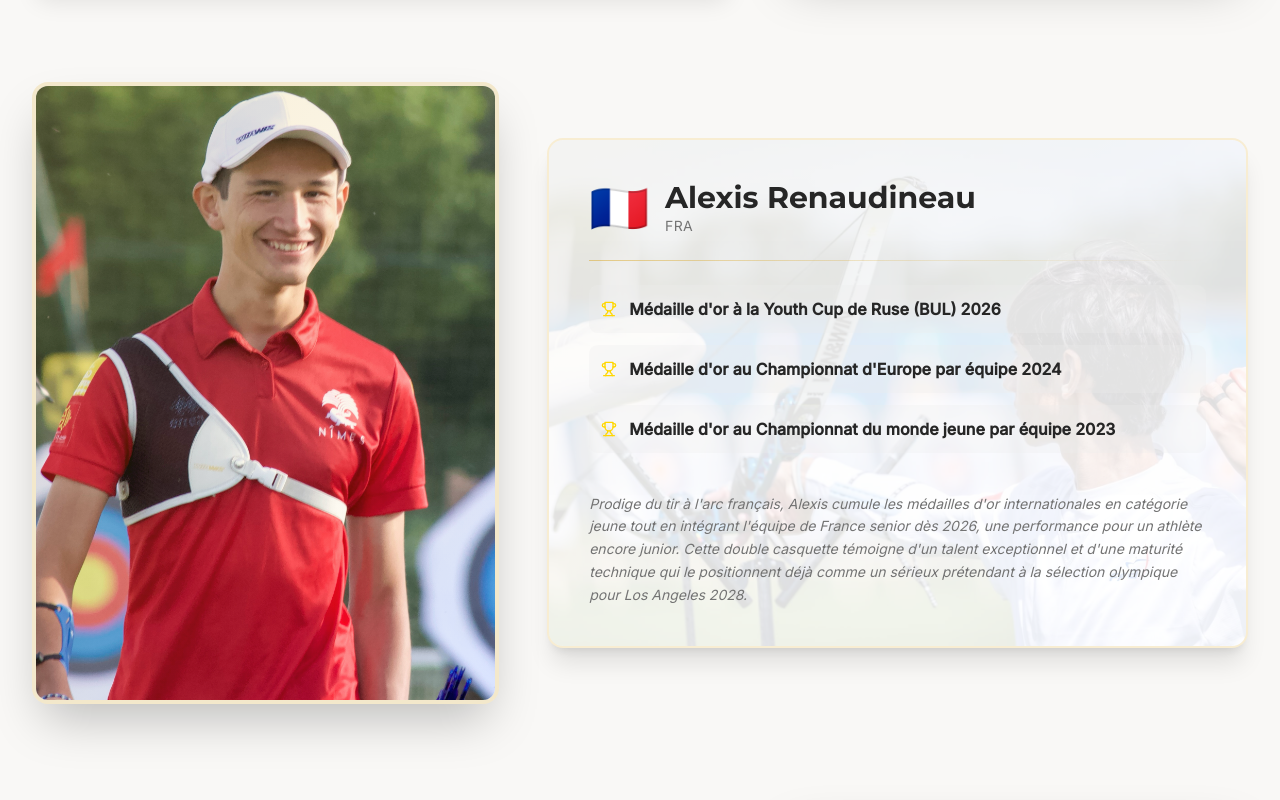
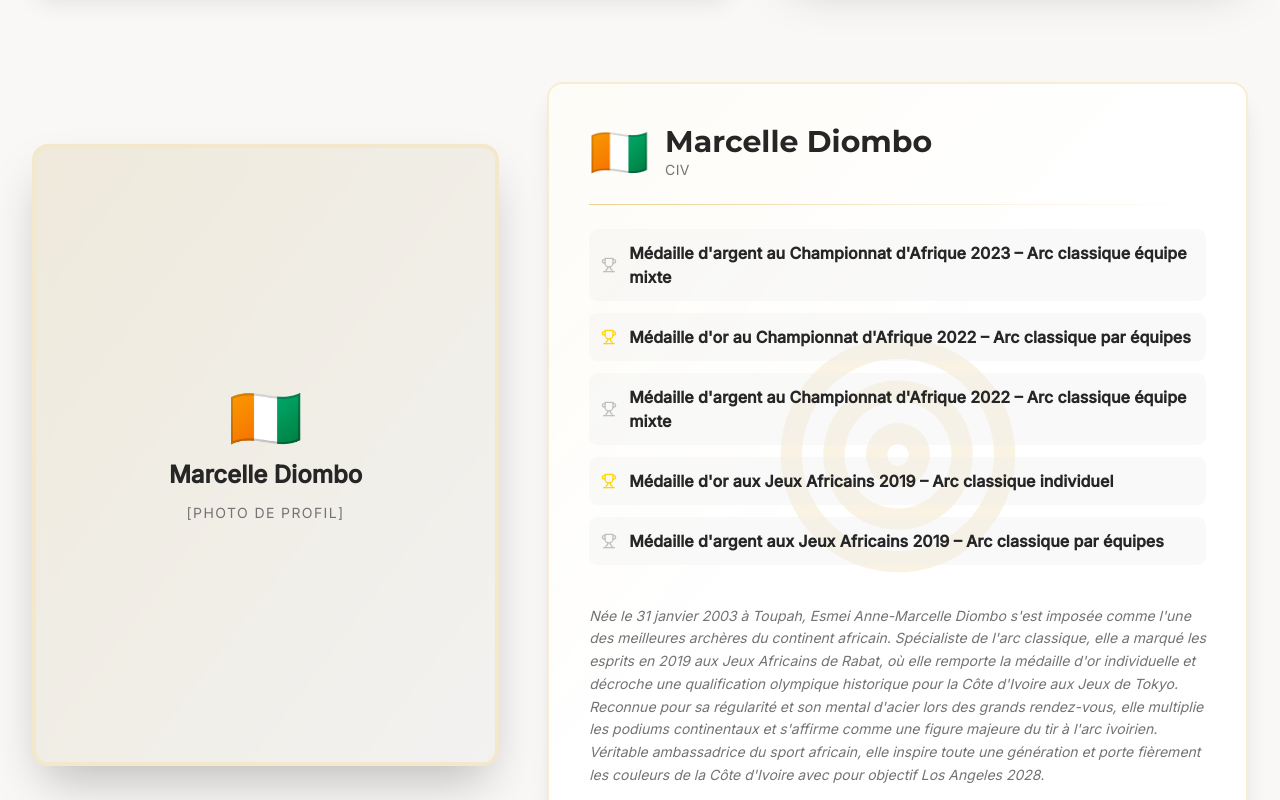
Before and after one commit to nc7hmwtkz4-dot/sg-367be137-3608-459c-9bca-cc2af1e0b7e2-1780337345, a Next.js app: page /los-angeles-2028 in a window 1280 px wide. Shown: the part 4840-5640 px from the top of the page. Built offline with nearby package versions, Linux system fonts and the light colour scheme; no server answers.

Commit message:
feat(data): add marcelle diombo profile and stats

```diff
--- a/src/pages/los-angeles-2028.tsx
+++ b/src/pages/los-angeles-2028.tsx
@@ -188,6 +188,26 @@ export default function LosAngeles2028({ rankings }: PageProps) {
             </AthleteCard>
 
             <AthleteCard
+              name="Marcelle Diombo"
+              country="CIV"
+              flag="🇨🇮"
+              stats={{ discipline: "Arc Classique" }}
+              palmares={[
+                "Médaille d'or aux Jeux Africains 2019 – Arc classique individuel",
+                "Médaille d'argent aux Jeux Africains 2019 – Arc classique par équipes",
+                "Médaille d'or au Championnat d'Afrique 2022 – Arc classique par équipes",
+                "Médaille d'argent au Championnat d'Afrique 2022 – Arc classique équipe mixte",
+                "Médaille d'argent au Championnat d'Afrique 2023 – Arc classique équipe mixte"
+              ]}
+              worldRanking={null}
+              isEven={true}>
+
+              <p className="text-muted-foreground italic text-sm leading-relaxed">
+                Née le 31 janvier 2003 à Toupah, Esmei Anne-Marcelle Diombo s'est imposée comme l'une des meilleures archères du continent africain. Spécialiste de l'arc classique, elle a marqué les esprits en 2019 aux Jeux Africains de Rabat, où elle remporte la médaille d'or individuelle et décroche une qualification olympique historique pour la Côte d'Ivoire aux Jeux de Tokyo. Reconnue pour sa régularité et son mental d'acier lors des grands rendez-vous, elle multiplie les podiums continentaux et s'affirme comme une figure majeure du tir à l'arc ivoirien. Véritable ambassadrice du sport africain, elle inspire toute une génération et porte fièrement les couleurs de la Côte d'Ivoire avec pour objectif Los Angeles 2028.
+              </p>
+            </AthleteCard>
+
+            <AthleteCard
               name="Alexis Renaudineau"
               country="FRA"
               flag="🇫🇷"
```
